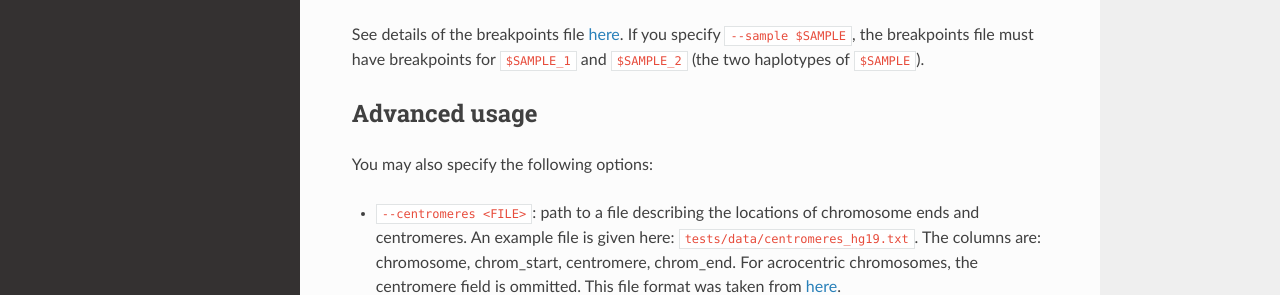
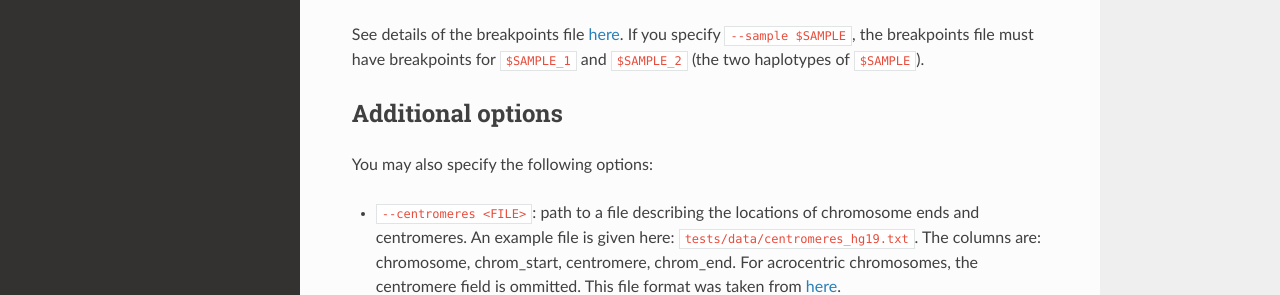
Before and after one commit to CAST-genomics/haptools, a Sphinx documentation site: the page built from docs/commands/karyogram.md, in a window 1280 px wide and 900 px high. Shown: the part 383-678 px from the top of the window. Built offline with Sphinx 7.4.7 and the Read the Docs theme 2.0.0, drawn with Linux system fonts in a browser that asks for light colours.

Commit message:
typos in karyogram docs

```diff
--- a/docs/commands/karyogram.md
+++ b/docs/commands/karyogram.md
@@ -14,7 +14,7 @@ haptools karyogram \
 
 See details of the breakpoints file [here](simgenotype.md). If you specify `--sample $SAMPLE`, the breakpoints file must have breakpoints for `$SAMPLE_1` and `$SAMPLE_2` (the two haplotypes of `$SAMPLE`).
 
-## Advanced usage
+## Additional options
 
 You may also specify the following options:
 
```
